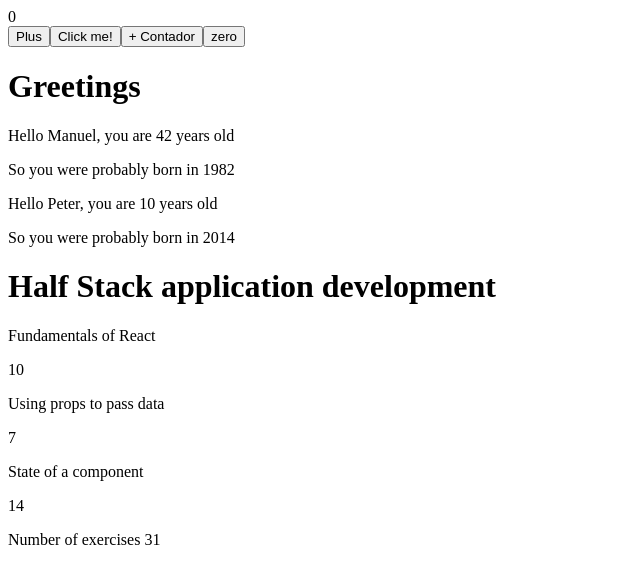
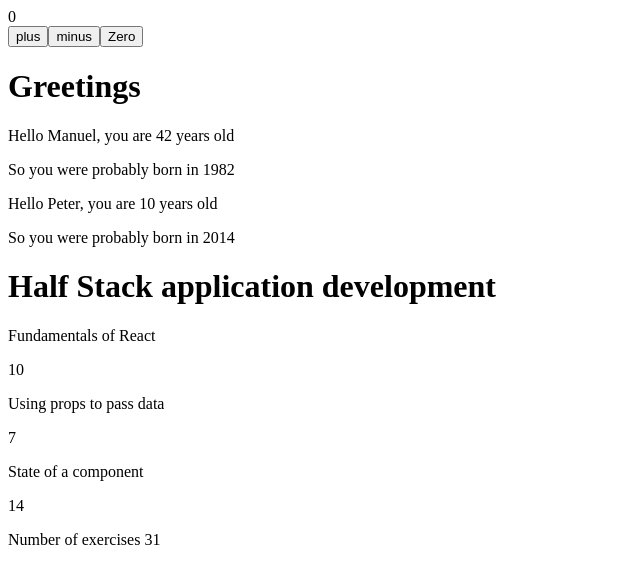
Before and after one commit to alexsamboy/fullstackopen, a React app in the folder part1/courseinfo/: page / in a window 1280 px wide. Shown: the top 584 px of the page, without its empty margins (0-640 px from the left). Built offline with nearby package versions, Linux system fonts and the light colour scheme; the HTML template or start-up script is replaced by a standard one.

Commit message:
Estados a Componentes hijos

```diff
--- a/part1/courseinfo/src/App.jsx
+++ b/part1/courseinfo/src/App.jsx
@@ -39,21 +39,23 @@
   )
 }
 
+const Display = (props) =>{
+  return(
+    <div>{ props.counter }</div>
+  )
+}
+
+const Button = (props) => {
+  return(
+    <button onClick={props.onClick}>{props.text}</button>
+  )
+}
+
 const App = () => {
   const [ counter, setCounter ] = useState(0)
 
-  /*setTimeout(
-    () => setCounter(counter + 1),
-    1000
-  )*/
-
-  //console.log('rendering...', counter)
-
-  const handleClick = () => {
-    console.log('Clickeado')
-  }
-
-  const setContador = () => setCounter(counter + 1)
+  const increaseByOne = () => setCounter(counter + 1)
+  const decreaseByOne = () => setCounter(counter - 1)
   const setToZero = () => setCounter(0)
 
   const name = 'Peter'
@@ -79,11 +81,10 @@
   return (
     <div>
 
-      <div>{ counter }</div>
-      <button onClick={handleClick}>Plus</button>
-      <button onClick={() => setCounter(counter + 1)}>Click me!</button>
-      <button onClick={setContador}>+ Contador</button>
-      <button onClick={setToZero}>zero</button>
+      <Display counter = { counter } />
+      <Button onClick = {increaseByOne} text='plus' />
+      <Button onClick = {decreaseByOne} text='minus' />
+      <Button onClick = {setToZero} text='Zero' />
 
       <h1>Greetings</h1>
       <Hello name = 'Manuel' age = {42} />
```
